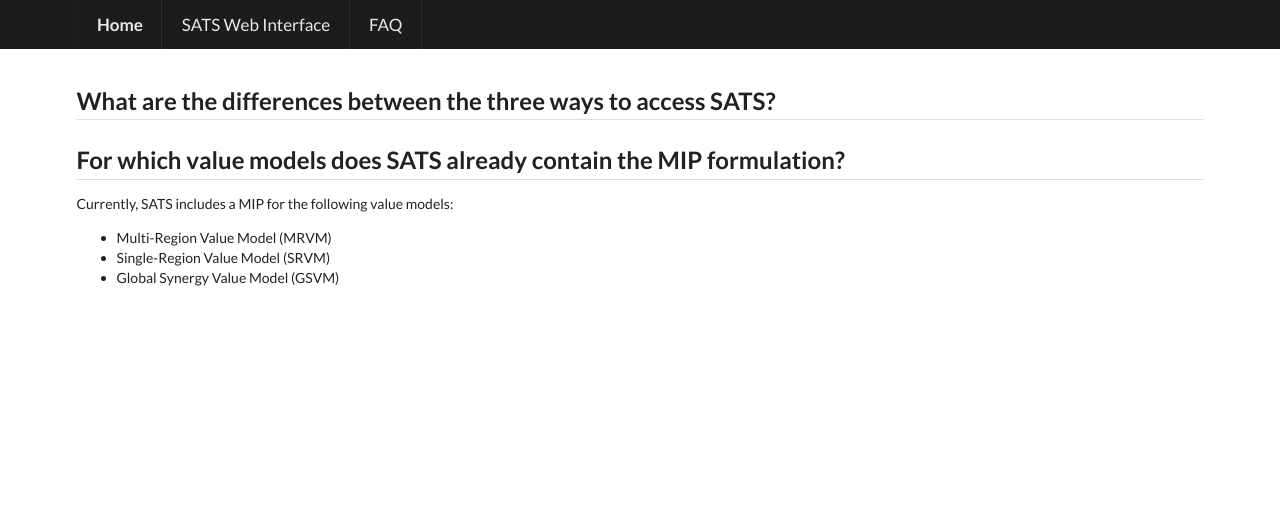
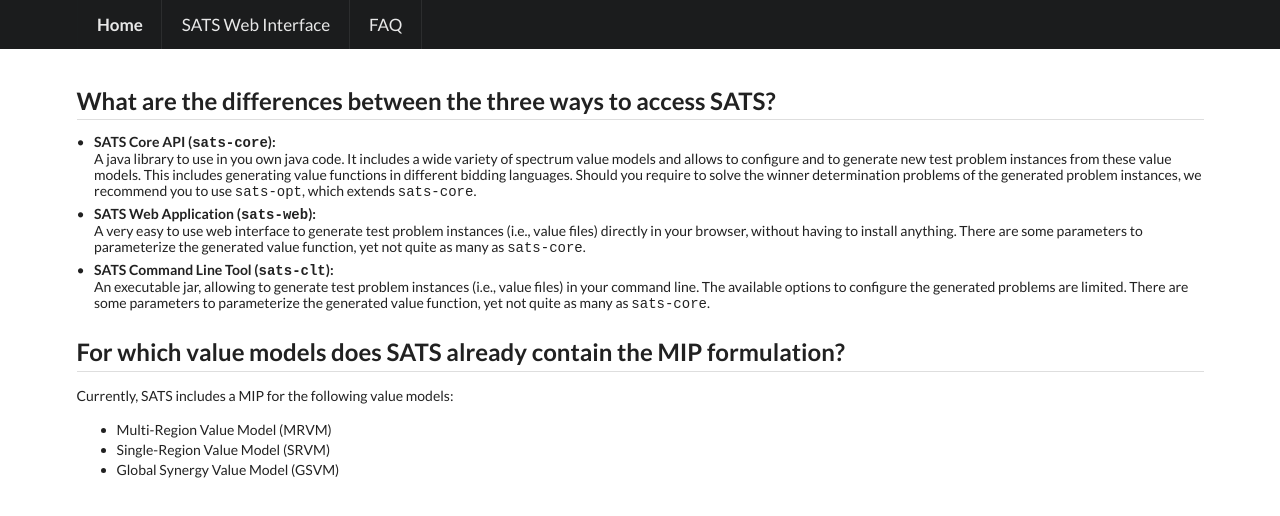
Before and after one commit to Clabfabs/sats-home, an Angular app: page /faq in a window 1280 px wide. Shown: the top 516 px of the page. Built offline with nearby package versions, Linux system fonts and the light colour scheme.

Commit message:
Updated FAQ

```diff
--- a/src/app/faq/faq.component.html
+++ b/src/app/faq/faq.component.html
@@ -2,10 +2,34 @@
   <div class="ui hidden divider"></div>
 
   <h2 class="ui dividing header">What are the differences between the three ways to access SATS?</h2>
-  <p>
-    <!--TODO-->
-  </p>
-
+  <div class="ui bulleted list">
+    <div class="item">
+      <div class="header">SATS Core API (<code>sats-core</code>):</div>
+      <div class="content">A java library to use in you own java code. It includes a wide variety of spectrum
+      value models and allows to configure and to generate new test problem instances
+      from these value models. This includes generating value functions in different
+      bidding languages. Should you require to solve the winner determination problems
+      of the generated problem instances, we recommend you to use <code>sats-opt</code>, which
+        extends <code>sats-core</code>.
+      </div>
+    </div>
+    <div class="item">
+      <div class="header">SATS Web Application (<code>sats-web</code>):</div>
+      <div class="content">A very easy to use web interface to generate test problem
+        instances (i.e., value files) directly in your browser, without having to install
+        anything. There are some parameters to parameterize the generated value function,
+        yet not quite as many as <code>sats-core</code>.
+      </div>
+    </div>
+    <div class="item">
+      <div class="header">SATS Command Line Tool (<code>sats-clt</code>):</div>
+      <div class="content">An executable jar, allowing to generate test problem instances
+        (i.e., value files) in your command line. The available options to configure the
+        generated problems are limited. There are some parameters to parameterize the
+        generated value function, yet not quite as many as <code>sats-core</code>.
+      </div>
+    </div>
+  </div>
   <h2 class="ui dividing header">For which value models does SATS already contain the MIP formulation?</h2>
   <p>Currently, SATS includes a MIP for the following value models:</p>
   <ul>
```
